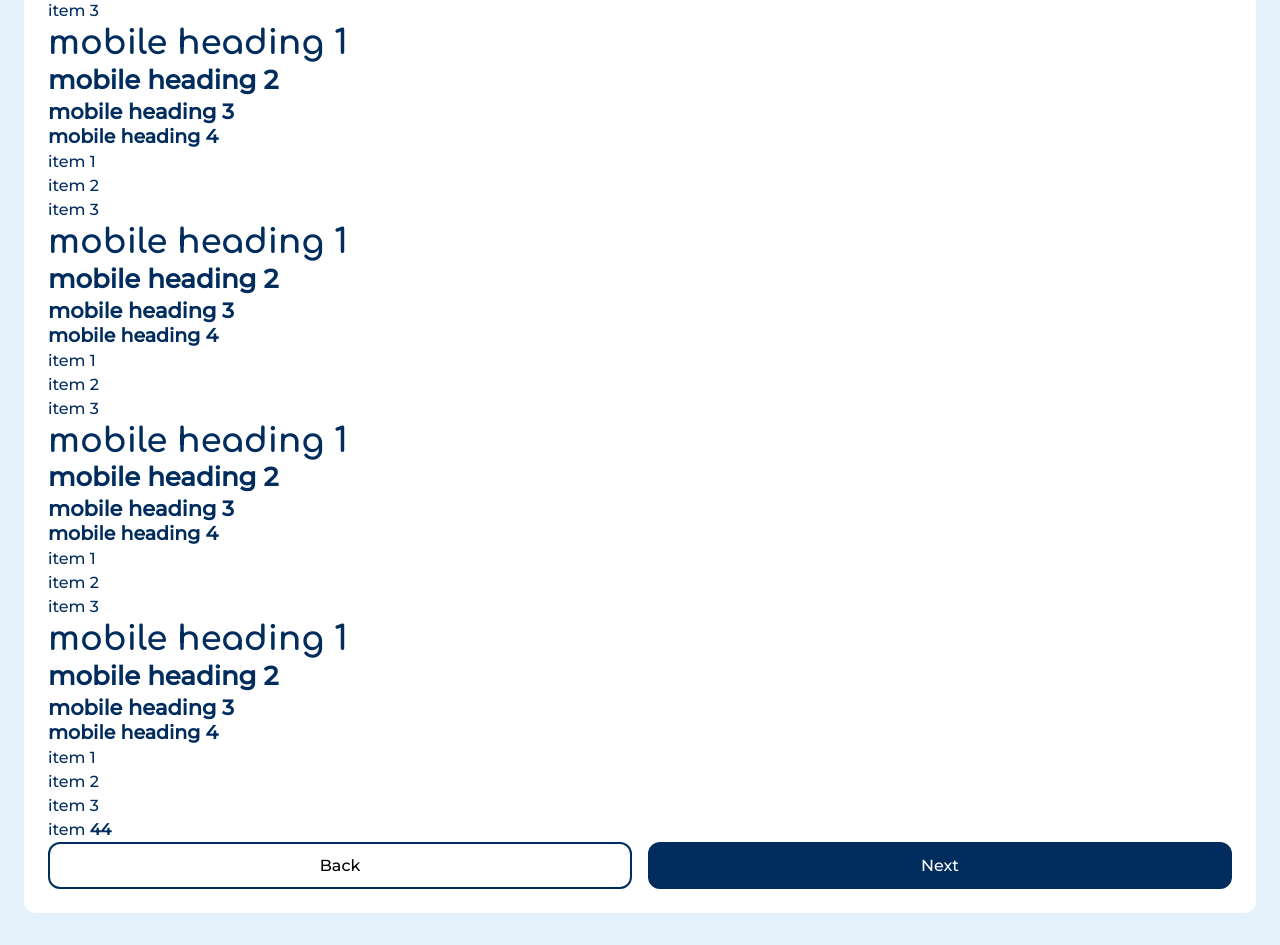
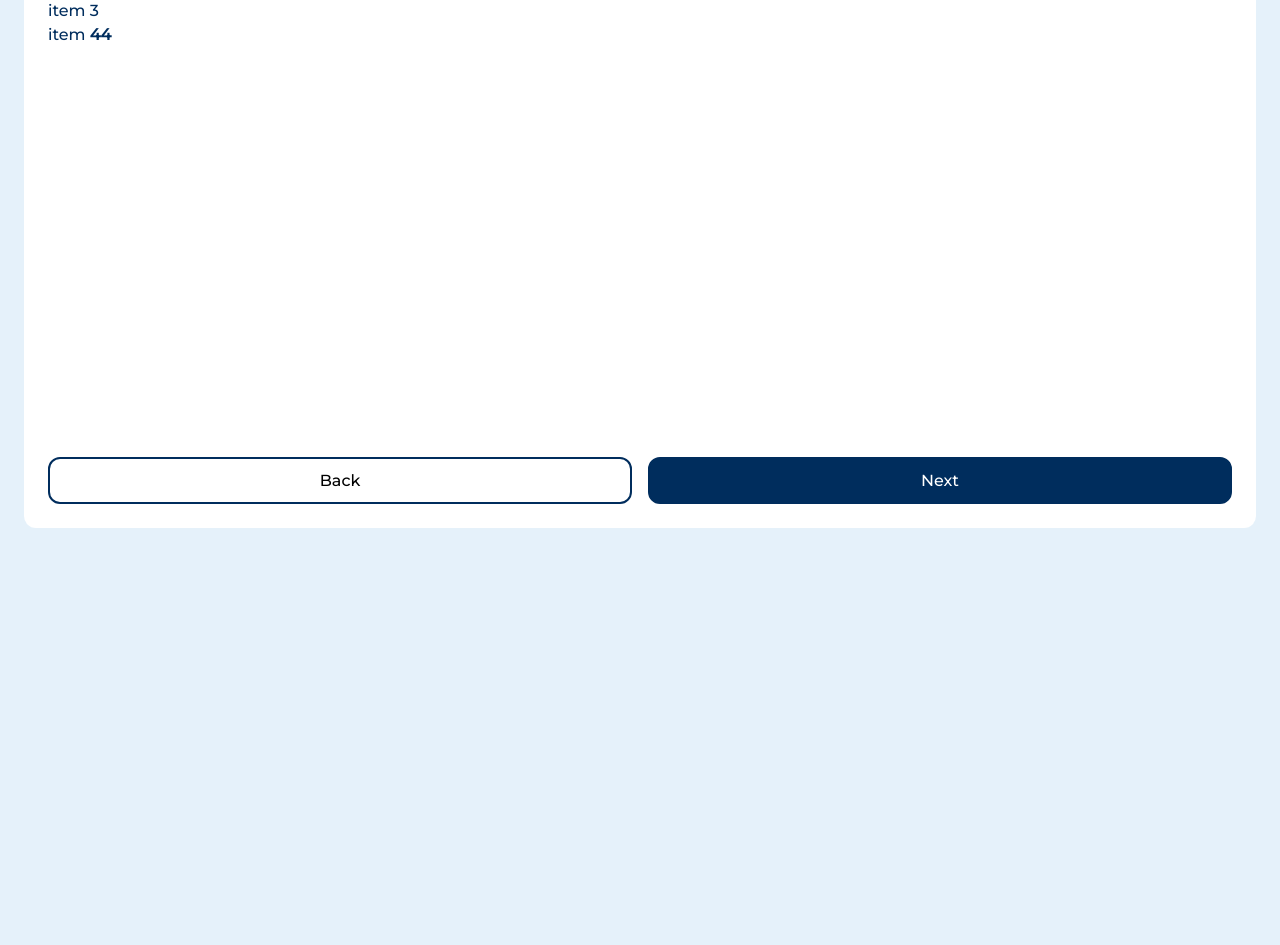
Before and after one commit to bradleyblackdev/dm-webview-prorotype-a, a React (Create React App) app: page / in a window 1280 px wide. Shown: the part 240-1185 px from the top of the page. After the commit the page ends 800 px from the top, so only its background shows below. Built offline with nearby package versions, Linux system fonts and the light colour scheme.

Commit message:
test conditional view height

```diff
--- a/src/TemplateA.tsx
+++ b/src/TemplateA.tsx
@@ -11,12 +11,23 @@ import {
 
 const TemplateA = () => {
 
+    let [showStuff, setShowStuff] = useState(false)
+
     return (
         <div className="page">
             <div className="page-header">
                 <h1>wow</h1>
             </div>
             <div className="page-body">
+                <h1>mobile heading 1</h1>
+                <h2>mobile heading 2</h2>
+                <h3>mobile heading 3</h3>
+                <h4>mobile heading 4</h4>
+                <p>item 1</p>
+                <p>item 2</p>
+                <p>item 3</p>
+                {showStuff &&
+                    <div>
                 <h1>mobile heading 1</h1>
                 <h2>mobile heading 2</h2>
                 <h3>mobile heading 3</h3>
@@ -45,18 +56,13 @@ const TemplateA = () => {
                 <p>item 1</p>
                 <p>item 2</p>
                 <p>item 3</p>
-                <h1>mobile heading 1</h1>
-                <h2>mobile heading 2</h2>
-                <h3>mobile heading 3</h3>
-                <h4>mobile heading 4</h4>
-                <p>item 1</p>
-                <p>item 2</p>
-                <p>item 3</p>
+                </div>
+}
                 <p><ReactMarkdown>item **44**</ReactMarkdown></p>
                 <div className="spacer" />
                 <div className="footer">
                     <div className="button back">Back</div>
-                    <div className="button primary">Next</div>
+                    <div className="button primary" onClick = {() => setShowStuff(true)}>Next</div>
                 </div>
             </div>
         </div>
```
